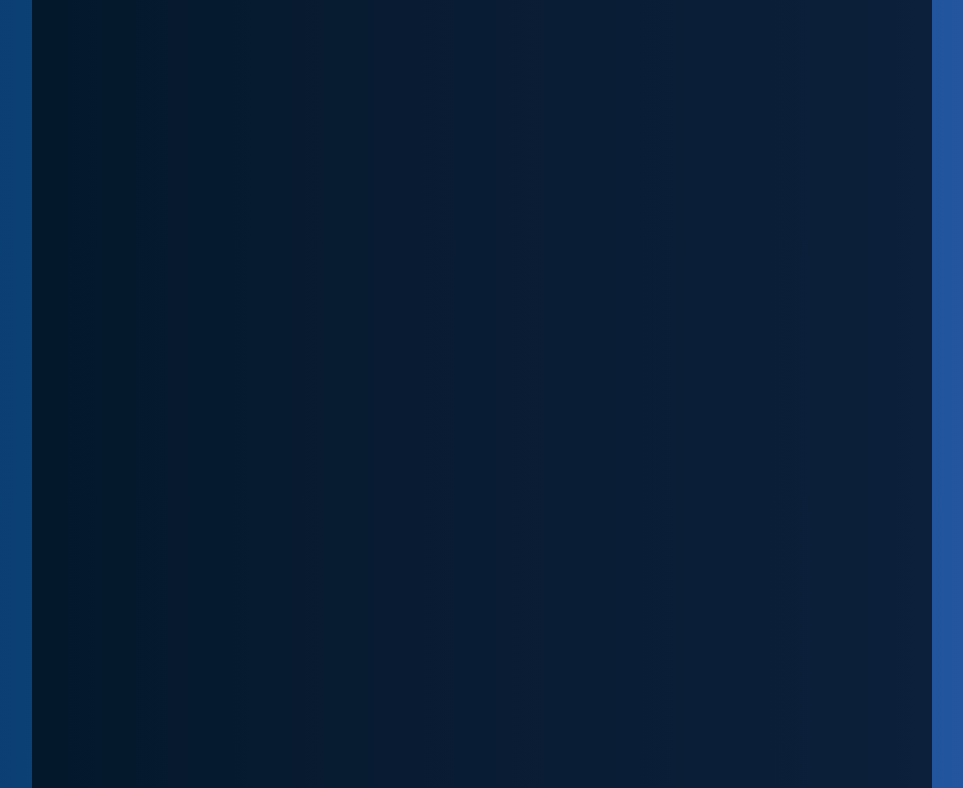
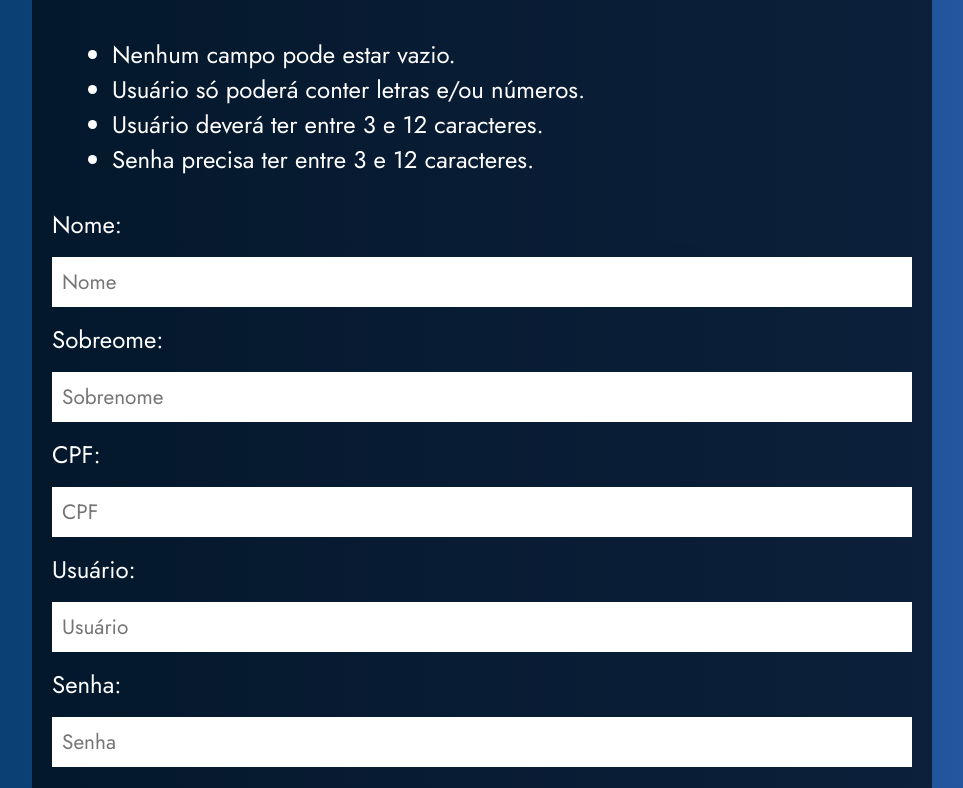
Before and after one commit to Fabricio-Gabriel/Validador-forms, a plain HTML site: page index.html in a window 1280 px wide. Shown: the part 12-800 px from the top of the page, without its empty margins (158-1121 px from the left). Drawn offline with Linux system fonts and the light colour scheme; files that its build step writes are made by us from their sources.

Commit message:
update style

```diff
--- a/css/style.css
+++ b/css/style.css
@@ -28,10 +28,63 @@ body {
 }
 
 .formulario {
-    height: 1000px;
-    width: 900px;
+    height: auto;
+    width: 100%;
+    max-width: 900px;
     background-color: #0000009f;
+    border-radius: 25px;
+    margin-top: 150px;
+    padding: 20px;
+}
+
+
+.title-form h2 {
+    color: #fff;
+    font-size: 2.5rem;
+
+}
+
+.lista {
+    width: 100%;
+    padding-left: 60px;
+    margin-top: 40px;
+}
+
+li {
+    color: #fff;
+    font-size: 1.5rem;
+}
+
+form {
     display: flex;
-    border-radius: 25px;
-    margin-top: 100px;
+    flex-direction: column;
+    gap: 15px;
+    margin-top: 30px;
 }
+
+label {
+    color: #fff;
+    font-size: 1.5rem;
+}
+
+input {
+    height: 50px;
+    font-size: 1.3rem;
+    border: none;
+    padding-left: 10px;
+    outline: none;
+}
+
+.btn {
+    margin-top: 30px;
+    height: 60px;
+    background-color: rgb(39, 102, 196);
+    color: #fff;
+    transition: all .2s ease-in-out 0s;
+    font-size: 1.5rem;
+}
+
+.btn:hover {
+    background-color: rgb(7, 60, 139);
+    cursor: pointer;
+}
--- a/index.html
+++ b/index.html
@@ -4,17 +4,41 @@
     <meta charset="UTF-8">
     <meta name="viewport" content="width=device-width, initial-scale=1.0">
     <link rel="stylesheet" href="css/style.css">
-    <link rel="stylesheet" href="responsive.css">
     <title>Validador de formulários</title>
     <section class="contain-form">
        <div class="formulario">
-            <div class="left-form">
+            <div class="title-form">
+                <h2>Formulário de cadastro</h2>
+            </div>
+            <div class="lista">
+                <ul>
+                    <li>Nenhum campo pode estar vazio.</li>
+                    <li>Usuário só poderá conter letras e/ou números.</li>
+                    <li>Usuário deverá ter entre 3 e 12 caracteres.</li>
+                    <li>Senha precisa ter entre 3 e 12 caracteres.</li>
+                </ul>
+            </div>
+            <form action="index.js" method="post" autocomplete="on">
+                <label for="inome">Nome: </label>
+                <input type="text" name="nome" id="inome" placeholder="Nome">
 
-            </div>
+                <label for="isobrenome">Sobreome: </label>
+                <input type="text" name="sobrenome" id="isobrenome" placeholder="Sobrenome">
 
-            <div class="right-form">
+                <label for="icpf">CPF: </label>
+                <input type="text" name="cpf" id="icpf" placeholder="CPF">
 
-            </div>
+                <label for="iuser">Usuário: </label>
+                <input type="text" name="user" id="iuser" placeholder="Usuário">
+
+                <label for="isenha">Senha: </label>
+                <input type="text" name="senha" id="isenha" placeholder="Senha">
+
+                <label for="irepsenha">Repetir senha: </label>
+                <input type="text" name="repsenha" id="irepsenha" placeholder="Repetir senha">
+
+                <input type="button" value="Enviar" class="btn">
+            </form>
        </div>
     </section>
 </head>
```
Also changed, not shown: css/responsive.css (deleted).
